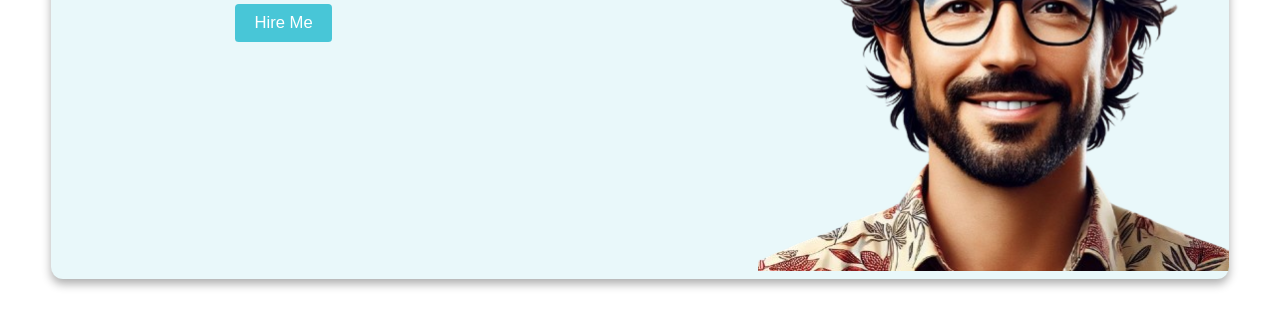
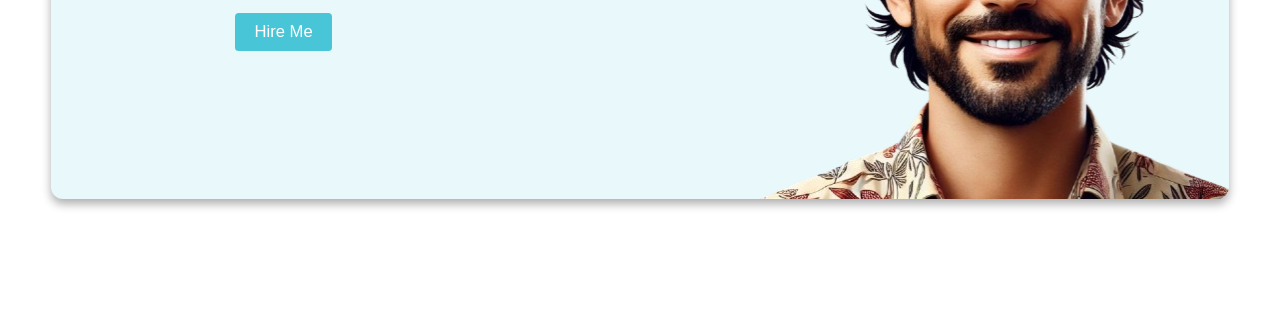
Before and after one commit to AbdulMoiz34/modern-web-application-development, a plain HTML site: page CSS-TASKS/portfolio-home-page/index.html in a window 1280 px wide. Shown: the part 489-800 px from the top of the page. Drawn offline with Linux system fonts and the light colour scheme.

Commit message:
update portfolio home page styles

```diff
--- a/CSS-TASKS/portfolio-home-page/styles.css
+++ b/CSS-TASKS/portfolio-home-page/styles.css
@@ -26,8 +26,8 @@ main {
 }
 
 main .container {
-    width: 92%;
-    height: 92%;
+    width: 92vw;
+    height: 45vw;
     background-color: #e9f8fa;
     box-shadow: 0 5px 10px #00000052;
     border-radius: 12px;
```
